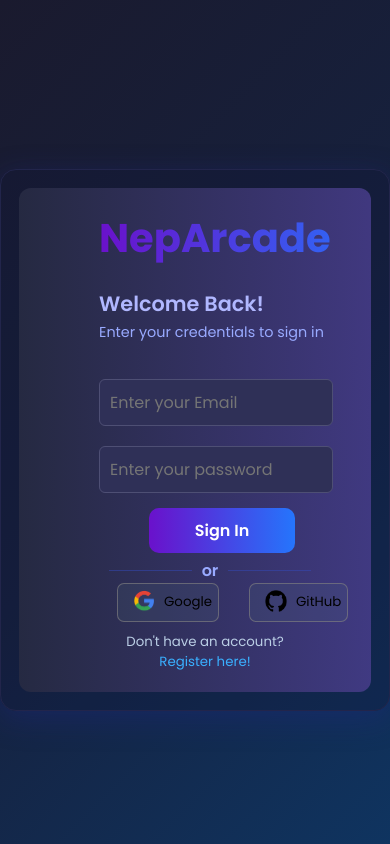
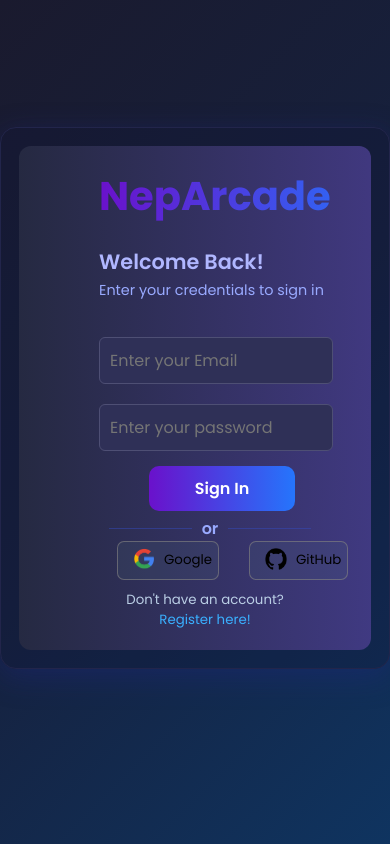
Before and after one commit to Anush980/NepArcade-Nxt, a Next.js app: page /login in a window 390 px wide. Built offline with nearby package versions, Linux system fonts and the light colour scheme.

Commit message:
minor issues fixed

```diff
--- a/src/app/style/auth.css
+++ b/src/app/style/auth.css
@@ -174,6 +174,6 @@ input[type='submit']:hover {
 }
 @media (max-width: 768px) {
     .login-container {
-    margin-top: 20vh;
+    margin-top: 15vh;
     }
 }
```
